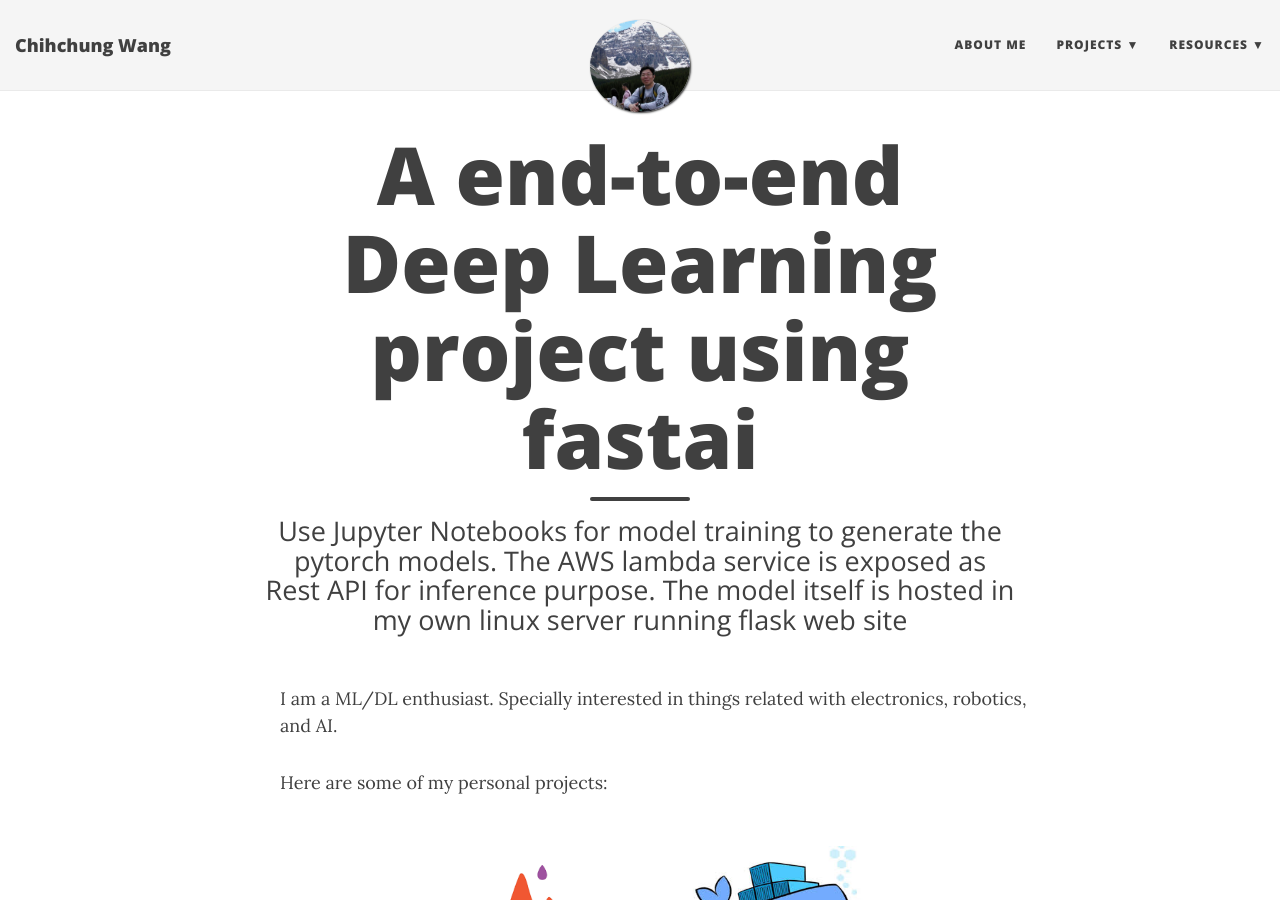
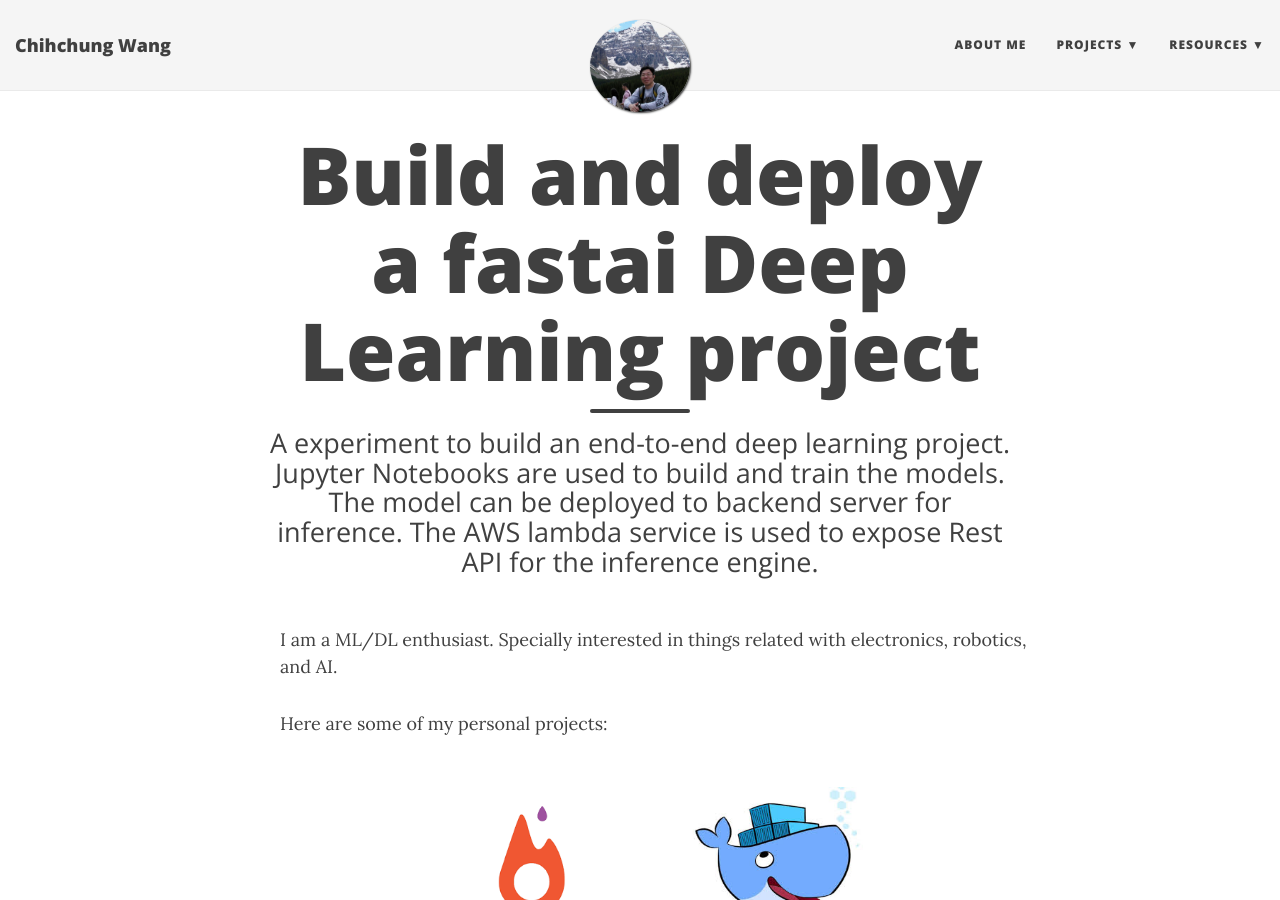
Before and after one commit to chwang733/DeepLearning_EndtoEnd, a Jekyll site: the page built from index.html, in a window 1280 px wide and 900 px high. Built offline with Jekyll 4.4.1, drawn with Linux system fonts in a browser that asks for light colours; nearby versions of some CDN libraries; the list of posts is cut into pages by our own code.

Commit message:
update titles

```diff
--- a/index.html
+++ b/index.html
@@ -1,7 +1,7 @@
 ---
 layout: page
-title: A end-to-end Deep Learning project using fastai
-subtitle: Use Jupyter Notebooks for model training to generate the pytorch models. The AWS lambda service is exposed as Rest API for inference purpose. The model itself is hosted in my own linux server running flask web site
+title: Build and deploy a fastai Deep Learning project
+subtitle: A experiment to build an end-to-end deep learning project. Jupyter Notebooks are used to build and train the models. The model can be deployed to backend server for inference. The AWS lambda service is used to expose Rest API for the inference engine.
 
 use-site-title: True
 ---
```
